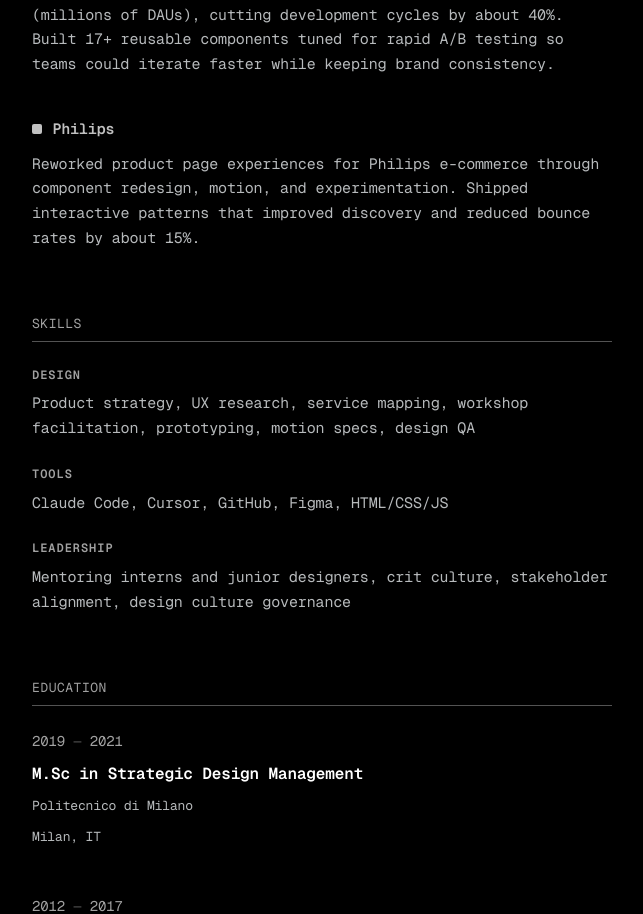
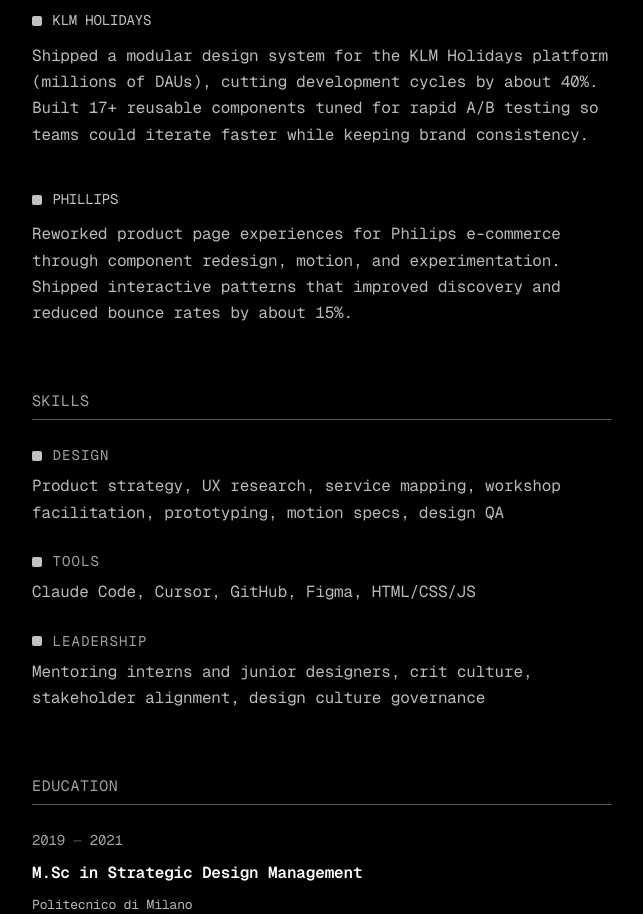
Before and after one commit to adykrni/Portfolio, a Next.js app: page /resume in a window 1280 px wide. Shown: the part 2047-2961 px from the top of the page, without its empty margins (318-961 px from the left). Built offline with nearby package versions, Linux system fonts and the light colour scheme.

Commit message:
Font style updates

```diff
--- a/app/globals.css
+++ b/app/globals.css
@@ -59,7 +59,7 @@
   color: var(--text);
   font-family: var(--font-geist-mono), ui-monospace, SFMono-Regular, Menlo, Monaco,
     Consolas, "Liberation Mono", "Courier New", monospace;
-  font-size: 0.875rem;
+  font-size: 1 rem;
   line-height: 1.65;
   letter-spacing: -0.01em;
   -webkit-font-smoothing: antialiased;
--- a/components/read-cv-resume.tsx
+++ b/components/read-cv-resume.tsx
@@ -42,7 +42,7 @@
 function SectionLabel({ children }: { children: React.ReactNode }) {
   return (
     <h2
-      className={`mb-6 border-b ${cLine} pb-2 text-[0.8125rem] font-normal uppercase leading-snug tracking-[0.04em] ${cMuted}`}
+      className={`mb-6 border-b ${cLine} pb-2 text-[15px] font-normal uppercase leading-snug tracking-[0.04em] ${cMuted}`}
     >
       {children}
     </h2>
@@ -73,12 +73,12 @@
   return (
     <li className="flex flex-col gap-[30px]">
       <div className="flex flex-col gap-[10px]">
-        <p className={`m-0 text-[13px] tabular-nums ${cMuted} sm:text-[14px]`}>
+        <p className={`m-0 text-[14px] tabular-nums ${cMuted} sm:text-[14px]`}>
           {start}
           <span className="text-[#535353]"> — </span>
           {end}
         </p>
-        <h3 className={`m-0 text-[15px] font-semibold leading-snug ${cText} sm:text-[16px]`}>{primary}</h3>
+        <h3 className={`m-0 text-[16px] font-semibold leading-snug ${cText} sm:text-[16px]`}>{primary}</h3>
         <p className={`m-0 text-[14px] ${cBody} sm:text-[13px]`}>{org}</p>
         <p className={`m-0 text-[14px] ${cBody} sm:text-[13px]`}>{location}</p>
       </div>
@@ -93,12 +93,12 @@
             <div key={c.id} className="flex flex-col gap-[10px]">
               <div className="flex items-center gap-[0.65rem] [--timeline-marker-size:10px]">
                 <span className="timeline__marker shrink-0" aria-hidden />
-                <p className={`m-0 text-[14px] font-semibold ${cBodyAlt} md:text-[15px]`}>{c.client}</p>
+                <p className={`m-0 text-[14px] font-normal uppercase ${cBodyAlt}`}>{c.client}</p>
               </div>
               {c.paragraphs.map((para, i) => (
                 <p
                   key={`${id}-${c.id}-p${i}`}
-                  className={`m-0 max-w-[var(--max-read)] text-[14px] leading-[1.65] ${cBody} md:text-[15px]`}
+                  className={`m-0 max-w-[var(--max-read)] text-[16px] leading-[1.65] ${cBody} md:text-[16px]`}
                 >
                   {para}
                 </p>
@@ -170,11 +170,12 @@
           {resumeSkills.groups.map((g) => (
             <div key={g.label}>
               <dt
-                className={`mb-1.5 text-[12px] font-semibold uppercase tracking-[0.08em] ${cMuted}`}
+                className={`mb-1.5 flex items-center gap-[0.65rem] [--timeline-marker-size:10px] text-[14px] font-normal uppercase tracking-[0.08em] ${cMuted}`}
               >
-                {g.label}
+                <span className="timeline__marker shrink-0" aria-hidden />
+                <span>{g.label}</span>
               </dt>
-              <dd className={`max-w-[var(--max-read)] text-[14px] leading-[1.65] ${cBody} md:text-[15px]`}>
+              <dd className={`max-w-[var(--max-read)] text-[16px] leading-[1.65] ${cBody}`}>
                 {g.items}
               </dd>
             </div>
--- a/content/portfolio.ts
+++ b/content/portfolio.ts
@@ -243,9 +243,7 @@
 export const callout = {
   eyebrow: "PORTFOLIO is WIP",
   headline: "Want to know more? Please reach out to me for case studies.",
-  subheadline:
-    "Happy to share deeper context on any of the work above—just say hello.",
-  ctaLabel: "One click away…",
+  ctaLabel: "Send me a message",
   ctaHref: "mailto:you@example.com",
 };
 
--- a/content/resume.ts
+++ b/content/resume.ts
@@ -99,7 +99,7 @@
       },
       {
         id: "e2-c2",
-        client: "Philips",
+        client: "Phillips",
         paragraphs: [
           "Reworked product page experiences for Philips e-commerce through component redesign, motion, and experimentation. Shipped interactive patterns that improved discovery and reduced bounce rates by about 15%.",
         ],
```
